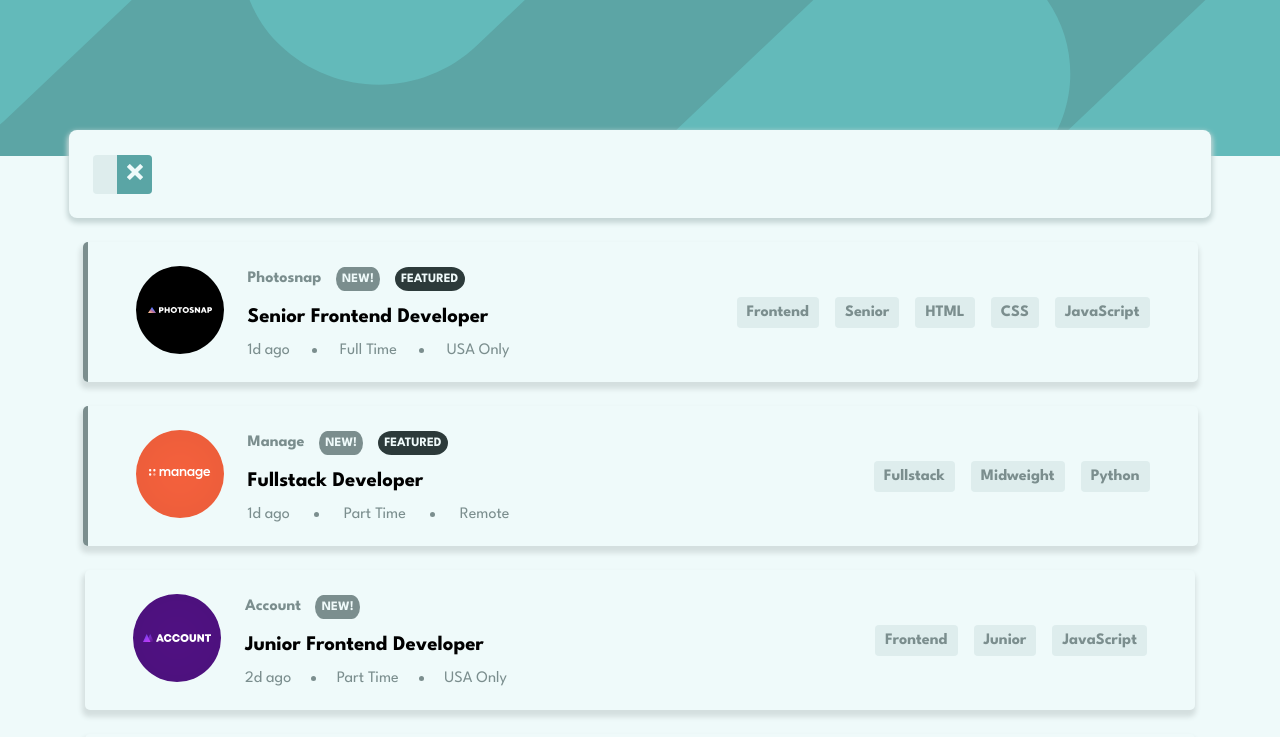
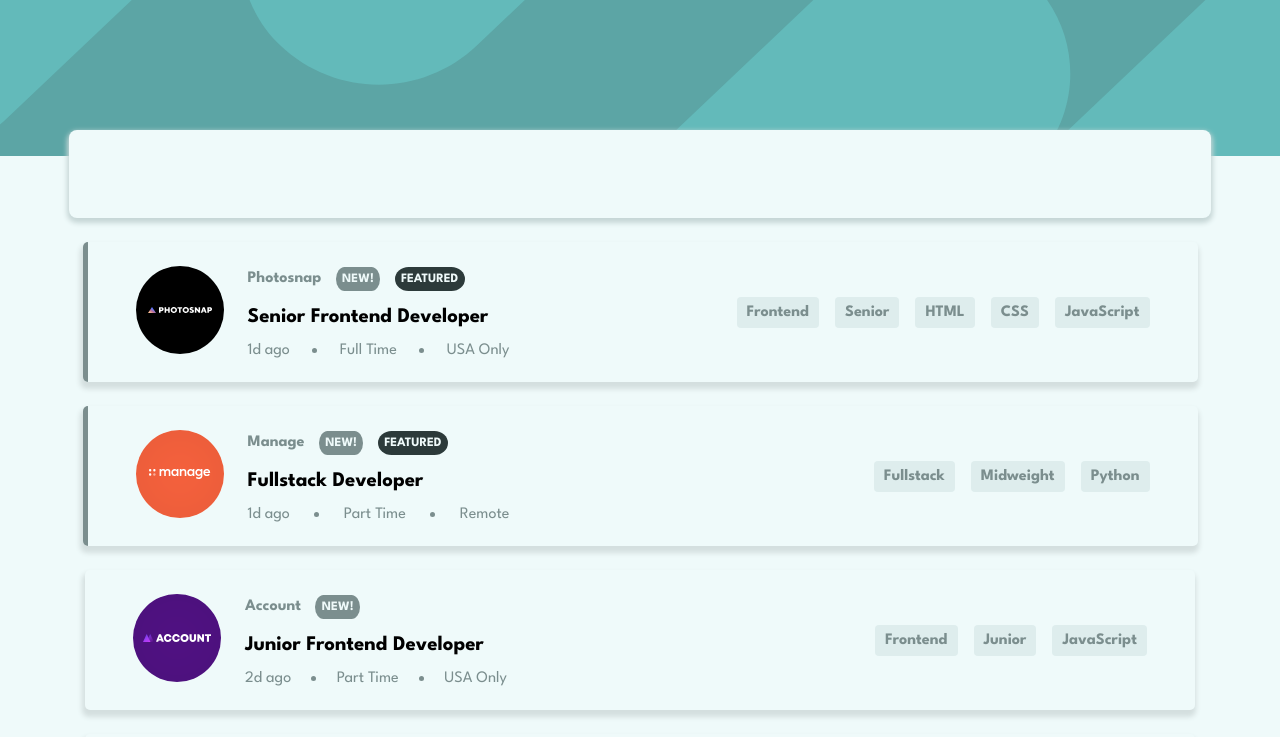
Before and after one commit to Sana-Shabeel/filter-job-listing-ts, a React (Create React App) app: page / in a window 1280 px wide. Shown: the top 737 px of the page. Built offline with nearby package versions, Linux system fonts and the light colour scheme.

Commit message:
loop through the filter props

```diff
--- a/src/components/Tab.tsx
+++ b/src/components/Tab.tsx
@@ -2,19 +2,21 @@ import React from "react";
 import { ImCross } from "react-icons/im";
 
 interface Props {
-  filter: string;
+  filter: string[];
 }
 
 const Tab = ({ filter }: Props) => {
   return (
     <div className="tab">
+      {filter.map((lang) => (
         <div className="tab--btn">
           {" "}
-        <span className="tab--btn__text">{filter}</span>
+          <span className="tab--btn__text">{lang}</span>
           <span className="tab--btn__cross">
             <ImCross />
           </span>
         </div>
+      ))}
     </div>
   );
 };
```
Lines whose indentation alone changed are shown as unchanged.
